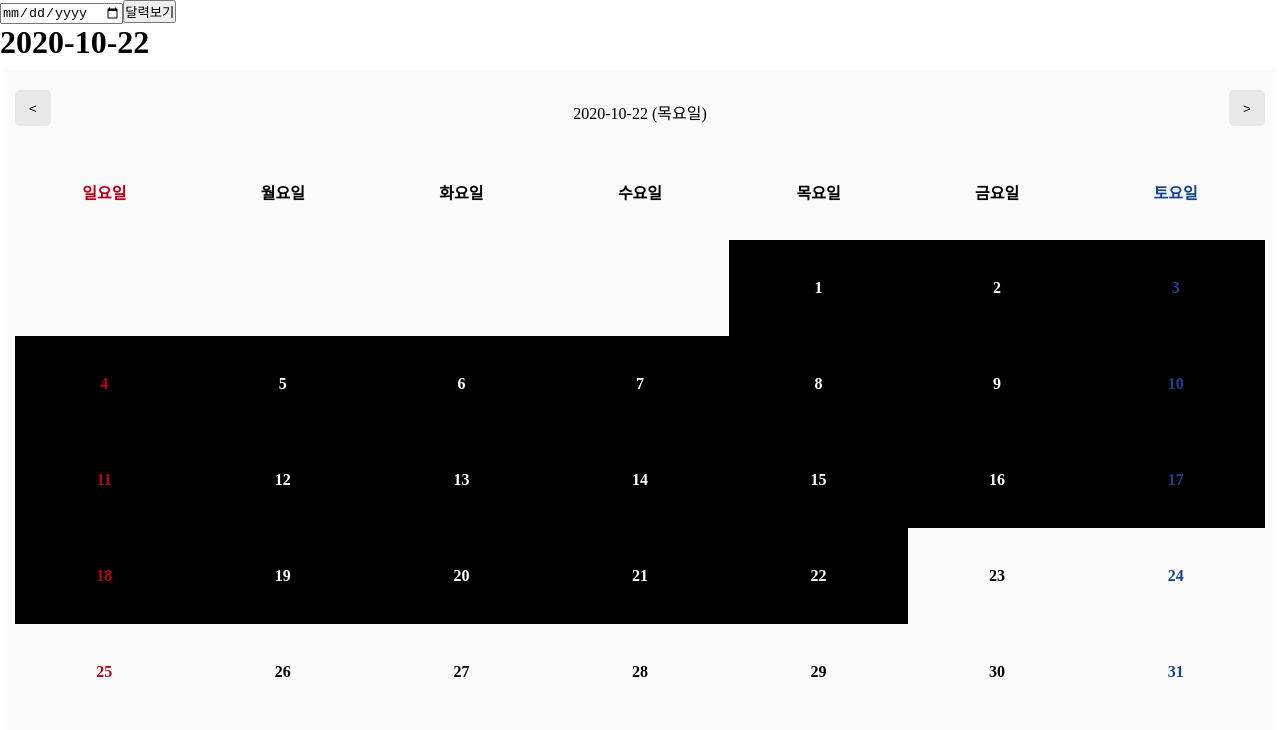
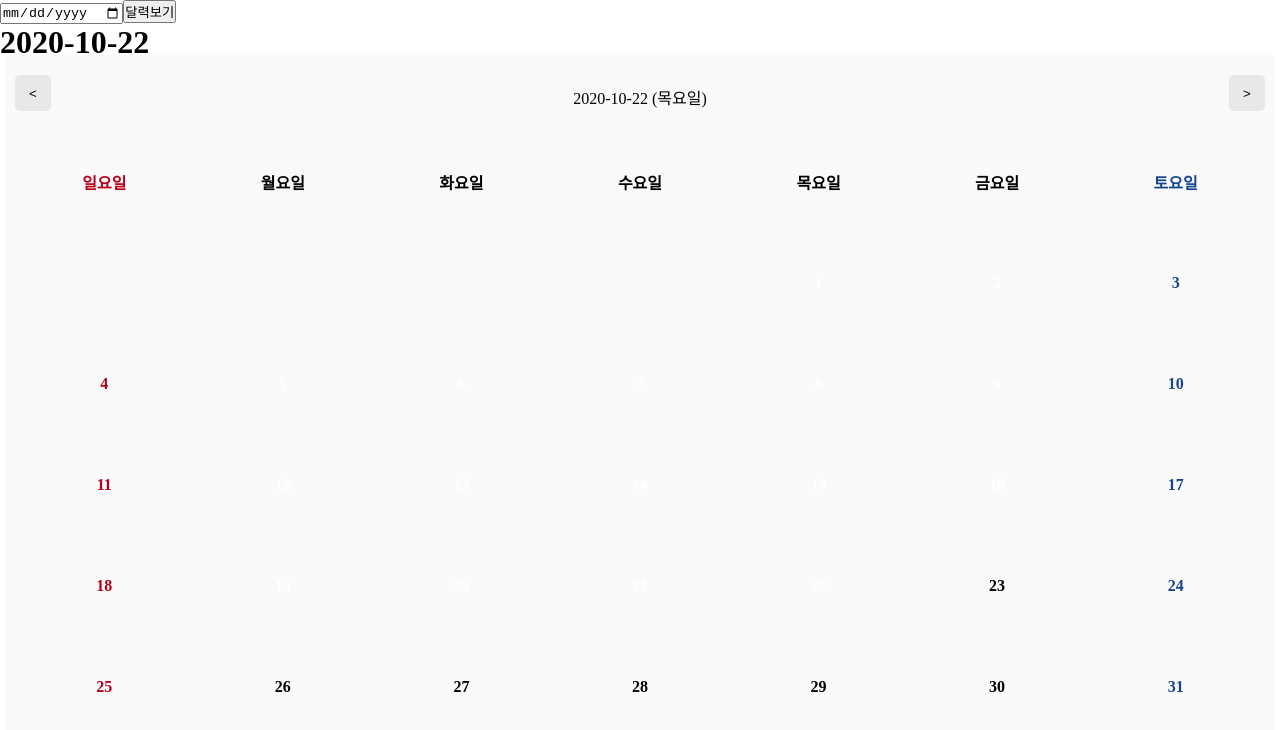
Before and after one commit to pjt3591oo/react-calendar, a React (Create React App) app: page / in a window 1280 px wide. Shown: the top 730 px of the page. Built offline with nearby package versions, Linux system fonts and the light colour scheme.

Commit message:
선택된 셀의 시작과 끝 지점 라운드 추가

```diff
--- a/src/App.js
+++ b/src/App.js
@@ -30,6 +30,7 @@ function App() {
         onSelectDate={date=>setSelectDate(date)}
         onSelectDates={dates => setSelectDates(dates)}
         selectDate={selectDate}
+        selectDates={selectDates}
         beforeDisablePoint={beforeDisablePoint}
         // afterDisablePoint={afterDisablePoint}
         // disableDates={disableDates}
--- a/src/components/calendar/cell.js
+++ b/src/components/calendar/cell.js
@@ -9,8 +9,8 @@ const COLOR_RED = "#B6001A"
 const COLOR_BLUE = "#174491"
 const COLOR_BLACK = "#000"
 
-const SELECT_COLOR = "#E3EBF6"
-const DISABLE_COLOR = "black";
+const COLOR_SELECT = "#E3EBF6"
+const COLOR_DISABLE = "E7E7E7";
 
 const getColos = (props) => {
   if (!props.idx || !((props.idx - 0) % 7)) {
@@ -30,10 +30,20 @@ const isRange = (props) => {
     && props.idx >= props.dragRange[0] + props.startDay - 1
     && props.idx <= props.dragRange[1] + props.startDay - 1
   ) {
-    return SELECT_COLOR
+    return COLOR_SELECT
   }
 
   return "";
+}
+
+const getRadiusByStart = (props) => {
+  if (props.isStart) return "40px";
+  else return "";
+}
+
+const getRadiusByEnd = (props) => {
+  if (props.isEnd) return "40px";
+  else return "";
 }
 
 export const EmptyCell = styled.div`
@@ -48,14 +58,20 @@ const CellForm = styled.div`
   box-sizing: border-box;
   color: ${(props) => getColos(props)};
   font-weight: 900;
-  background-color: ${props => props.hover && !props.disable ? isRange(props) : !props.header? DISABLE_COLOR: ""};
+  background-color: ${props => props.hover && !props.disable ? isRange(props) : !props.header? COLOR_DISABLE: ""};
+
+  border-top-left-radius: ${getRadiusByStart};
+  border-bottom-left-radius: ${getRadiusByStart};
+
+  border-top-right-radius: ${props => getRadiusByEnd};
+  border-bottom-right-radius: ${props => getRadiusByEnd};
 
   display: flex;
   align-items: center;
   justify-content: center;
-
+  margin-top: 5px;
   &:hover{
-    background-color: ${(props) => props.hover && !props.disable ? SELECT_COLOR : ""};
+    background-color: ${(props) => props.hover && !props.disable ? COLOR_SELECT : ""};
   }
 `
 
@@ -76,14 +92,13 @@ const Cell = (props) => {
 
   const msg = () =>alert("해당 날짜는 선택할 수 없습니다.");
 
-
   if (props.hover) {
     return (
       <CellForm
         {...props}
         onMouseUp={onDragEnd}
         onMouseDown={onDragStart}
-        onClick={onClick}
+        // onClick={onClick}
       >
         {props.children || ""}
       </CellForm>
--- a/src/components/calendar/index.js
+++ b/src/components/calendar/index.js
@@ -6,15 +6,18 @@ import {
   getFirstDayByMonth,
   daysMap, getCountDaysByMonth,
   format_YYYYMMDD,
-  leftBig
+  leftBig,rightBig
 } from '../../utils/date';
 
 import Nav from './nav';
 import Row from './row';
 import Cell, {EmptyCell} from './cell';
 
+/*
+  props
+    selectDate: [date(str), date(str) | 0] => [1] 0일 땐 클릭
 
-
+*/
 const Calendar = props => {
   let [focusDate, setFocusDate] = useState(props.selectDate);
   let [startDay, setStartDay] = useState(getFirstDayByMonth(props.selectDate[0]));
@@ -30,8 +33,9 @@ const Calendar = props => {
   }, [focusDate])
 
   useEffect(() => {
+    console.log('useEffect', _isDragEnd(), !_isClick(), dragRange )
     _isDragEnd()
-      && !_isClick()
+      // && !_isClick()
       && props.onSelectDates(dragRange.map(day => _converDate(day)));
   }, [dragRange])
 
@@ -39,15 +43,20 @@ const Calendar = props => {
 
   const onClickByPrevHandler = prevDate => setFocusDate(prevDate)
   const onClickByNextHandler = nextDate => setFocusDate(nextDate)
-  const onDragStartHandler = startDay => setDragRange([startDay, -1])
+  const onDragStartHandler = startDay => {
+    console.log('onDragStartHandler')
+    setDragRange([startDay, -1])
+  }
   const onDragEndHandler = endDay => {
     let temp = [...dragRange]
-    if (dragRange[0] <= endDay) {
+    if (dragRange[0] < endDay) {
       temp[1] = endDay
     }else {
       temp = [endDay].concat([temp[0]])
     }
     setDragRange(temp)
+    // console.log(temp)
+    // props.onSelectDates(temp)
   }
 
   const onSelectDate = day => {
@@ -68,8 +77,24 @@ const Calendar = props => {
     return is
   }
 
+  const isStart = idx => {
+    let target = `${focusDate[0].split('-').slice(0, 2).join('-')}-${idx.toString().padStart(2, '0')}`
+    let start = props.selectDates.length && props.selectDates[0]
+
+    return start === target;
+  }
+
+  const isEnd = idx => {
+    let target = `${focusDate[0].split('-').slice(0, 2).join('-')}-${idx.toString().padStart(2, '0')}`
+    let end = props.selectDates.length > 1 && props.selectDates[1]
+
+    return target === end;
+  }
+
   const _isClick = () => dragRange[0] === dragRange[1]
   const _isDragEnd = () => dragRange[0] > -1  && dragRange[1] > -1
+
+  const getDay = idx => idx - startDay + 1
 
   return (
     <div style={{
@@ -103,11 +128,13 @@ const Calendar = props => {
                   hover={true}
                   startDay={startDay}
                   dragRange={dragRange}
-                  disable={_isDisable( idx-startDay + 1)}
+                  disable={_isDisable( getDay(idx))}
                   onDragStart={onDragStartHandler}
                   onDragEnd={onDragEndHandler}
                   onSelectDate={onSelectDate}
-                >{idx-startDay + 1}</Cell>
+                  isStart={isStart(getDay(idx))}
+                  isEnd={isEnd(getDay(idx))}
+                >{getDay(idx)}</Cell>
               )
               : (
                 <EmptyCell />
--- a/src/components/calendar/row.js
+++ b/src/components/calendar/row.js
@@ -5,7 +5,7 @@ const Row = (props) => {
     width: "100%",
     display: "flex",
     flexWrap: "wrap",
-    textAlign: "center"
+    textAlign: "center",
   }
   return (
     <div
--- a/src/components/templetes/calendarModal.js
+++ b/src/components/templetes/calendarModal.js
@@ -24,6 +24,7 @@ function CalendarModal(props) {
           onSelectDate={props.onSelectDate}
           onSelectDates={props.onSelectDates}
           selectDate={props.selectDate}
+          selectDates={props.selectDates}
           beforeDisablePoint={props.beforeDisablePoint}
           afterDisablePoint={props.afterDisablePoint}
         />
```
